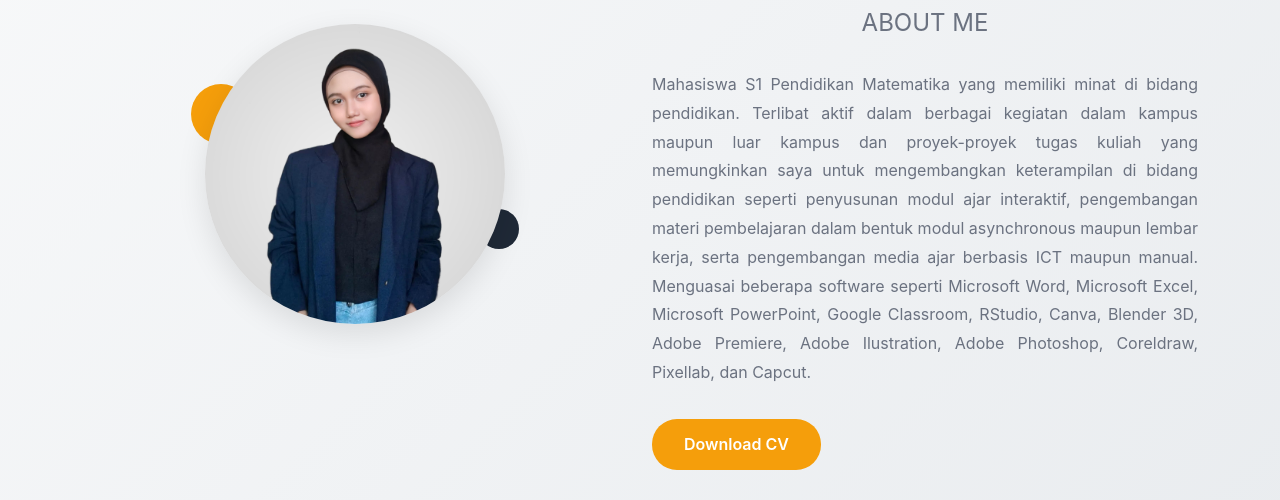
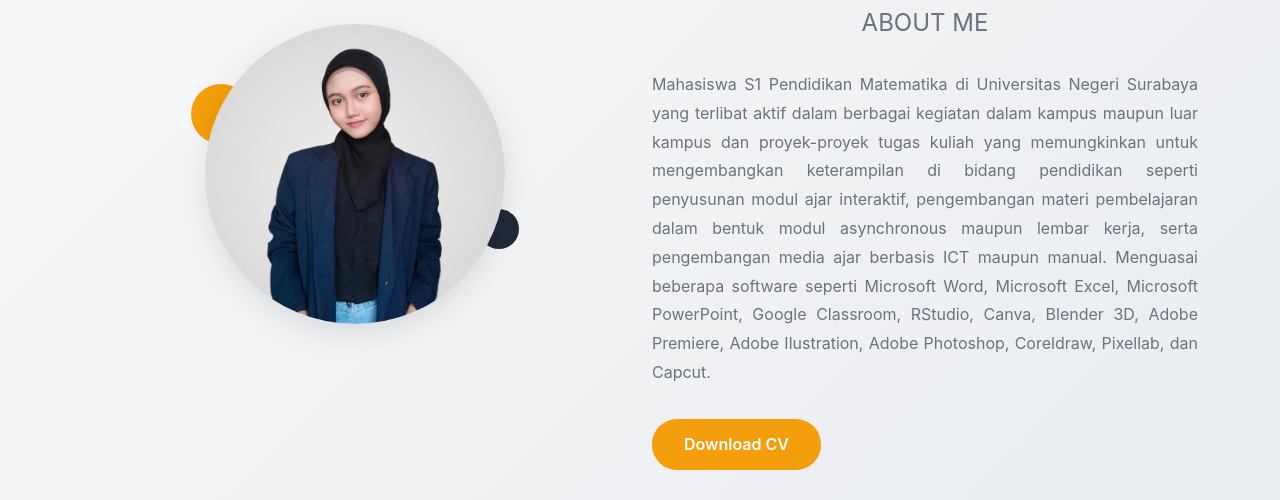
Before and after one commit to MuhammadWildanArifMaulana/portfolio-hida, a plain HTML site: page index.html in a window 1280 px wide. Shown: the part 300-800 px from the top of the page. Drawn offline with nearby package versions, Linux system fonts and the light colour scheme.

Commit message:
Update index.html

```diff
--- a/index.html
+++ b/index.html
@@ -81,10 +81,10 @@
               <h1 class="main-title">Siti Nurhidayatus Sholichah</h1>
               <h2 class="subtitle">ABOUT ME</h2>
               <p class="description">
-                Mahasiswa S1 Pendidikan Matematika yang memiliki minat di bidang
-                pendidikan. Terlibat aktif dalam berbagai kegiatan dalam kampus
-                maupun luar kampus dan proyek-proyek tugas kuliah yang
-                memungkinkan saya untuk mengembangkan keterampilan di bidang
+                Mahasiswa S1 Pendidikan Matematika di Universitas Negeri
+                Surabaya yang terlibat aktif dalam berbagai kegiatan dalam
+                kampus maupun luar kampus dan proyek-proyek tugas kuliah yang
+                memungkinkan untuk mengembangkan keterampilan di bidang
                 pendidikan seperti penyusunan modul ajar interaktif,
                 pengembangan materi pembelajaran dalam bentuk modul asynchronous
                 maupun lembar kerja, serta pengembangan media ajar berbasis ICT
```
